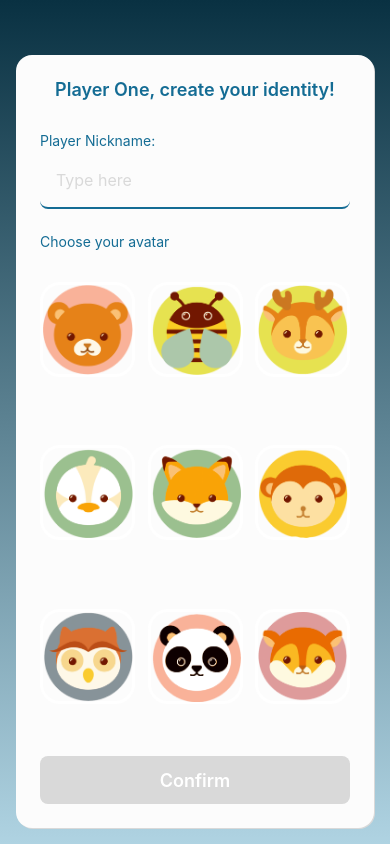
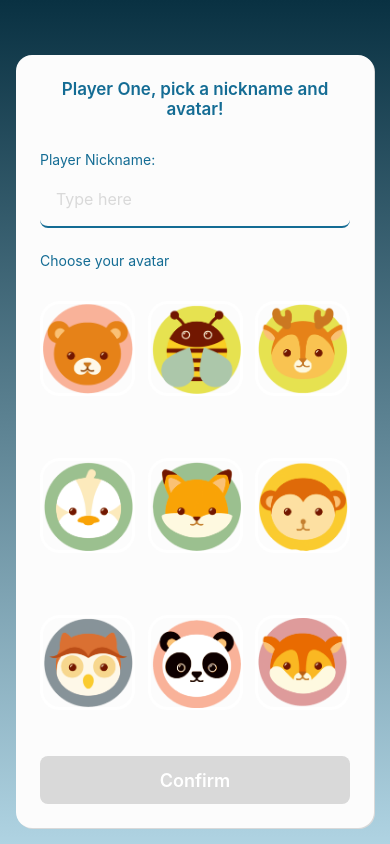
Before and after one commit to lneves7/rn-tictactoe, a React Native app: screen / in a window 390 px wide. Built offline with nearby package versions, Linux system fonts and the light colour scheme.

Commit message:
feat: adjusted register view text

```diff
--- a/src/components/PlayerRegisterView/PlayerRegisterView.tsx
+++ b/src/components/PlayerRegisterView/PlayerRegisterView.tsx
@@ -29,7 +29,7 @@ const PlayerRegisterView: React.FC<PlayerRegisterViewProps> = ({
     <TouchableWithoutFeedback onPress={Keyboard.dismiss} accessible>
       <View style={styles.wrapper} >
         <Text style={styles.title}>
-          {`${getPlayerString()}, create your identity!`}
+          {`${getPlayerString()}, pick a nickname and avatar!`}
         </Text>
         <Text
           style={styles.inputLabel}
--- a/src/components/PlayerRegisterView/styles.ts
+++ b/src/components/PlayerRegisterView/styles.ts
@@ -15,7 +15,7 @@ export default StyleSheet.create({
   },
   title: {
     color: COLORS.darkblue,
-    fontSize: 18,
+    fontSize: 17,
     fontWeight: '600',
     marginBottom: 32,
     textAlign: 'center'
```
